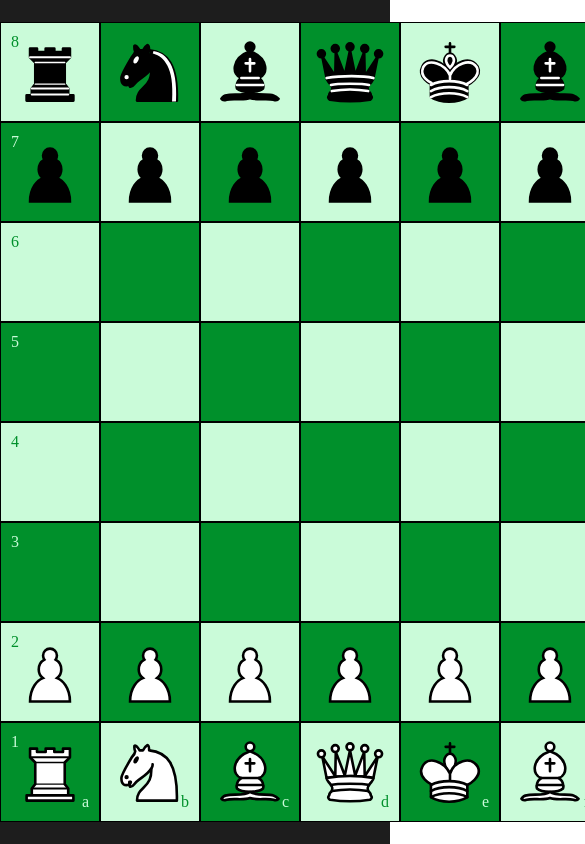
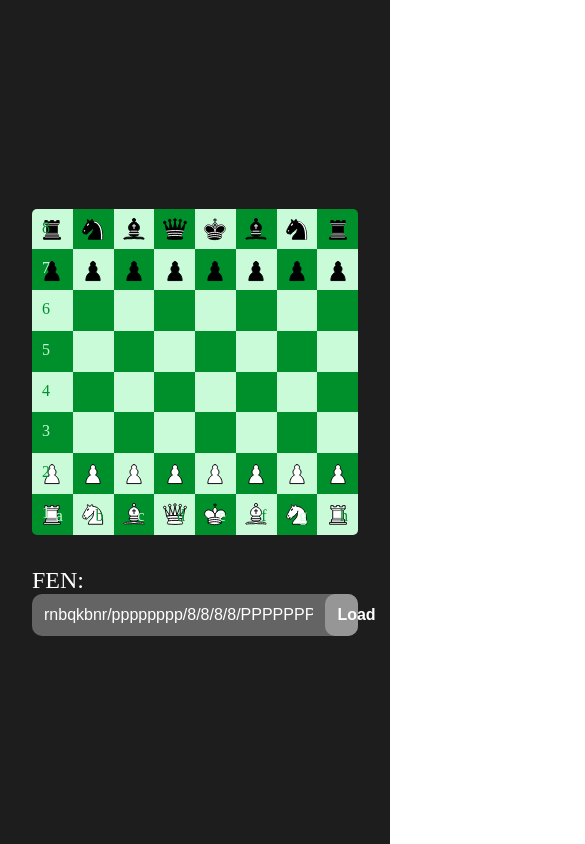
Before and after one commit to liamg2810/chess-react, a React (Vite) app: page / in a window 390 px wide. Shown: the top 844 px of the page, 585 px wide, since content can reach past the window. Built offline with nearby package versions, Linux system fonts and the light colour scheme.

Commit message:
improved look and responsiveness

```diff
--- a/src/App.css
+++ b/src/App.css
@@ -3,3 +3,25 @@
 	gap: 2rem;
 	width: 100vw;
 }
+
+@media screen and (max-width: 1024px){
+	.game {
+		flex-direction: column;
+	}
+
+	#root {
+		padding-left: 12rem;
+		padding-right: 12rem;
+	}
+}
+
+@media screen and (max-width: 800px){
+	.game {
+		flex-direction: column;
+	}
+
+	#root {
+		padding-left: 2rem;
+		padding-right: 2rem;
+	}
+}
--- a/src/Board.css
+++ b/src/Board.css
@@ -1,8 +1,22 @@
+.board {
+	aspect-ratio: 1 / 1;
+	border-radius: 5px;
+	overflow: hidden;
+	width: 100%;
+	display: grid;
+	grid-template-rows: repeat(8, 1fr);
+}
+
+.row {
+	display: grid;
+	grid-template-columns: repeat(8, 1fr);
+}
+
 .square {
-	width: 100px;
+	aspect-ratio: 1 / 1;
+	height: 100%;
+	padding: 3px;
 	position: relative;
-	height: 100px;
-	border: 1px solid black;
 	display: flex;
 	align-items: center;
 	justify-content: center;
--- a/src/Board.tsx
+++ b/src/Board.tsx
@@ -9,9 +9,9 @@ interface Props {
 function Board({ game }: Props) {
 	return (
 		game && (
-			<div>
+			<div className="board">
 				{game.board.map((row, rowIndex) => (
-					<div key={rowIndex} style={{ display: "flex" }}>
+					<div key={rowIndex} className="row">
 						{row.map((piece, colIndex) => (
 							<div
 								key={colIndex}
--- a/src/lib/pieces/King.ts
+++ b/src/lib/pieces/King.ts
@@ -132,6 +132,8 @@ export class King extends Piece {
 
 		if (!sideRook) return;
 
+		if (sideRook.color !== this.color) return;
+
 		if (sideRook.identifier !== "R") return;
 
 		if (sideRook.hasMoved) return;
@@ -140,11 +142,17 @@ export class King extends Piece {
 	}
 
 	canCastleKingSide(): boolean {
-		return this.canCastleSide(2, this.kingSideDir);
+		return (
+			this.canCastleSide(2, this.kingSideDir) &&
+			!this.game.isInCheck(this.color)
+		);
 	}
 
 	canCastleQueenSide(): boolean {
-		return this.canCastleSide(3, this.queenSideDir);
+		return (
+			this.canCastleSide(3, this.queenSideDir) &&
+			!this.game.isInCheck(this.color)
+		);
 	}
 
 	// [Queen side, King side]
```
